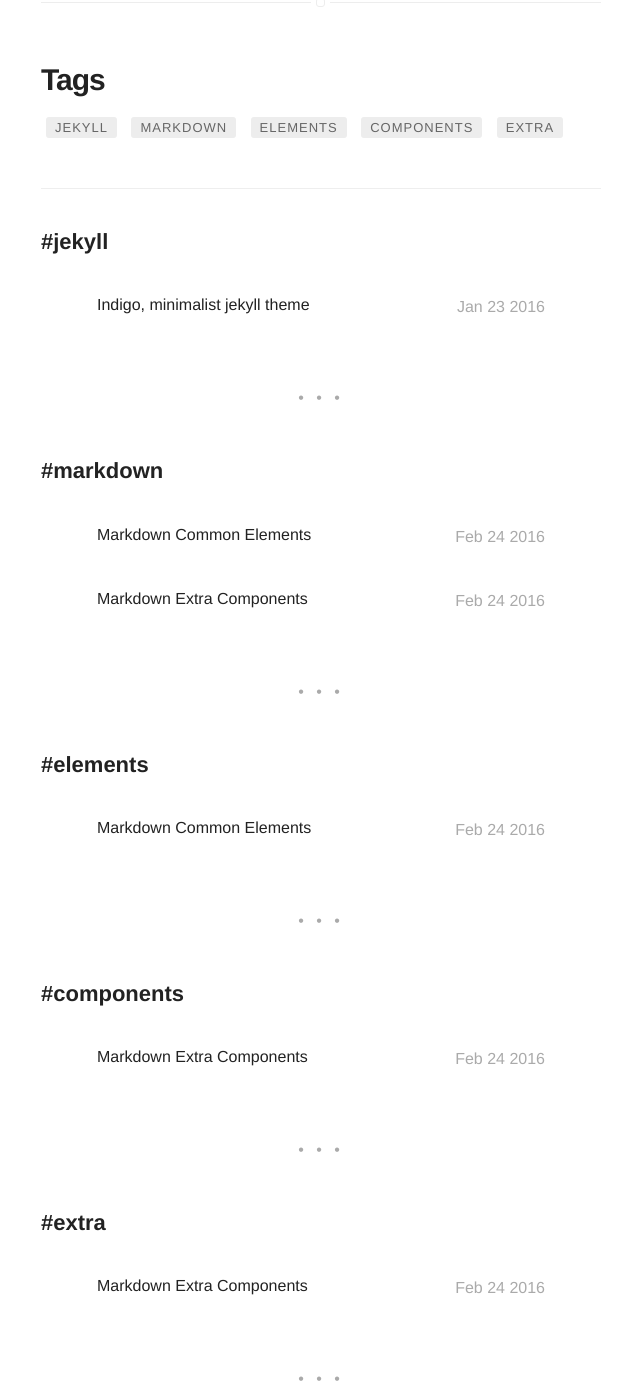
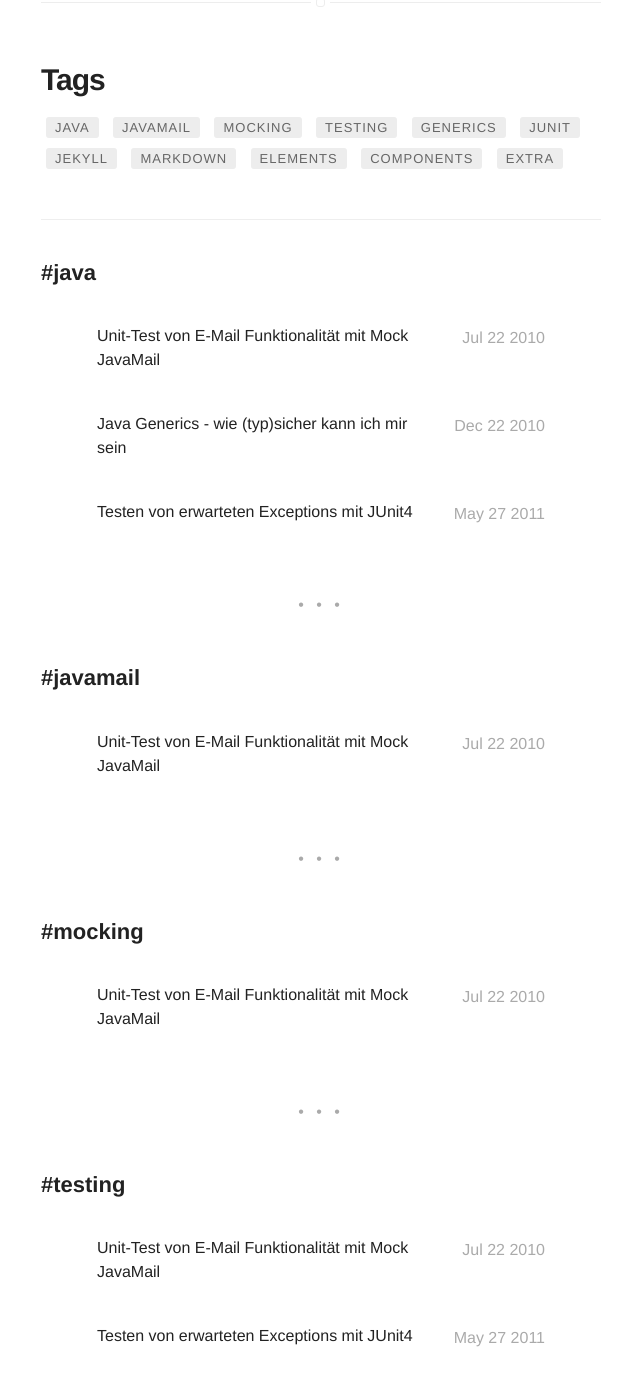
Before and after one commit to torstenmandry/torstenmandry.github.io, a Jekyll site: the page built from tags.html, in a window 1280 px wide and 1400 px high, scrolled down 474 px. Shown: the whole window, without its empty margins (319-959 px from the left). Built offline with Jekyll 4.4.1, drawn with Linux system fonts in a browser that asks for light colours; some of the changed lines change nothing that is shown; some of the changed text lies outside the part shown.

Commit message:
Migrate first three blog posts

```diff
--- a/_config.yml
+++ b/_config.yml
@@ -45,12 +45,12 @@
 email: torsten@mandry-online.de
 
 authors:
-    johndoe:
-        name: John Doe
-        bio: A Man who travels the world eating noodles
+    torstenmandry:
+        name: Torsten Mandry
+        bio: Software Craftsman, Architect, Clean Coder, API Fetishist, Politics Allergic
         external-image: false
         picture: assets/images/profile.jpg
-        twitter: johndoe
+        twitter: torstenmandry
     jamesfoster:
         name: James Foster
         bio: A Man who develops software with coffee
--- /dev/null
+++ b/_posts/2010-07-22-Unit-Test-von-E-Mail-Funktionalitaet-mit-Mock-JavaMail.markdown
@@ -0,0 +1,102 @@
+---
+title: "Unit-Test von E-Mail Funktionalität mit Mock JavaMail"
+layout: post
+date: 2010-07-22 22:30
+image: /assets/images/markdown.jpg
+headerImage: false
+tag:
+- java
+- javamail
+- mocking
+- testing
+blog: true
+author: torstenmandry
+description: Automatisiertes Testen des Versands von E-Mails mit Mock JavaMail
+
+---
+
+Automatisiertes Testen von Java-Code ist meist nicht so einfach. Selbst
+wenn die erste Hürde genommen ist und man weiß was man testen will,
+bleibt man oft recht schnell an der Frage hängen, wie das zu tun ist.
+Richtig schwierig wird es, wenn die zu testende Funktionalität von
+externen Diensten abhängt. Der Versand von E-Mails fällt in diese
+Kategorie.
+
+Vor kurzem stand ich im Rahmen eines Projektes vor dem Problem den
+Versand von E-Mails zu testen. Nach kurzer Recherche bin ich auf das
+Mock JavaMail Projekt (https://mock-javamail.dev.java.net/) gestoßen.
+
+Die Verwendung von Mock JavaMail ist so einfach wie genial. Es muss
+lediglich das JAR-Archiv in den Classpath des JUnit-Tests aufgenommen
+werden und schon ersetzt die Mock-Implementierung den echten Mail-
+Server. Eine Anpassung der JavaMail-Konfiguration ist nicht notwendig.
+Im einfachsten Fall kann der fest verdrahtete Mail-Server in der Java-
+Klasse stehen.
+
+Auf die gesendete E-Mail zugreifen kann man über eine Mailbox-Klasse,
+über welche zu einer E-Mail-Adresse eine Liste der empfangenen
+Nachrichten abgerufen werden kann.
+
+{% highlight java %}
+@Test
+public void testSendMail() {
+    String subject = "Test E-Mail";
+    String message = "Dies ist eine Test E-Mail";
+    String recipientEmail = "test@mail.de";
+    String senderEmail = "noreply@mail.de";
+
+    mailSender.sendMail(subject, message, recipientEmail, senderEmail);
+
+    try {
+      List inbox = Mailbox.get(recipientEmail);
+
+      assertEquals("Mailbox enthält falsche Anzahl E-Mails", 1, inbox.size());
+
+      Message mail = inbox.get(0);
+
+      assertEquals("Empfangene E-Mail hat falschen Betreff", subject,
+          mail.getSubject());
+      assertTrue("Empfangene E-Mail hat falschen Absender", mail.getFrom()[0]
+          .toString().contains(senderEmail));
+
+    } catch (AddressException exc) {
+      fail(exc.toString());
+    } catch (MessagingException exc) {
+      fail(exc.toString());
+    }
+}
+{% endhighlight %}
+
+Neben dem Abfangen und Testen von gesendeten E-Mails kann mit Mock
+JavaMail auch eine Mailbox simuliert (gemockt) werden, um das Abrufen
+von E-Mails (z.B. über POP3) zu testen.
+
+Schließlich kann das Framework dazu verwendet werden Fehler beim Senden
+von E-Mails zu provozieren um so das Fehler-Handling der eigenen
+Applikation zu testen.
+
+{% highlight java %}
+@Test
+public void testSendMailError() {
+    String subject = "Test E-Mail";
+    String message = "Dies ist eine Test E-Mail";
+    String recipientEmail = "test@mail.de";
+    String senderEmail = "noreply@mail.de";
+
+    try {
+      Mailbox.get(recipientEmail).setError(true);
+
+      try {
+        mailSender.sendMail(subject, message, recipientEmail, senderEmail);
+        fail("Fehler beim E-Mail-Versand löst keine RuntimeException aus");
+      } catch (RuntimeException exc) {
+        // Success
+      }
+
+    } catch (AddressException exc) {
+      fail(exc.toString());
+    }
+}
+{% endhighlight %}
+
+Ein sehr hilfreiches Test-Framework das man kennen sollte.
--- /dev/null
+++ b/_posts/2010-12-22-Java-Generics-wie-typsicher-kann-ich-mir-sein.markdown
@@ -0,0 +1,108 @@
+---
+title: "Java Generics - wie (typ)sicher kann ich mir sein"
+layout: post
+date: 2010-12-22 23:03
+image: /assets/images/markdown.jpg
+headerImage: false
+tag:
+- java
+- generics
+blog: true
+author: torstenmandry
+description:
+
+---
+
+Ich habe heute mit einem Kollegen vor einem etwas kniffligen Problem
+gesessen. Beim Versuch in einer JSF-Seite auf ein Property eines
+Entities zuzugreifen bekamen wir einen Fehler, da dort anstelle des
+erwarteten Entities ein BigDecimal-Wert ankam. Es war klar, dass es sich
+dabei um einen dummen Fehler in unserem Code handeln musste, die Frage
+war nur, wo der zu suchen war. Auf den ersten und auch auf den zweiten
+Blick sah alles OK aus. Das Entity kam aus einer java.util.List die über
+Java Generics typsicher definiert war. Erst nachdem wir an einer
+passenden Stelle einen Breakpoint eingefügt haben, kamen wir so langsam
+dahinter was da schief lief.
+
+Um die Sache einfacher erklären zu können hier ein stark vereinfachtes
+Beispiel:
+
+
+{% highlight java %}
+import java.util.List;
+
+public class MyClass {
+  DataProvider dataProvider;
+
+  public MyClass() {
+    dataProvider = new DataProviderImpl();
+  }
+
+  @SuppressWarnings( "unchecked" )
+  public void loadData() {
+    List<MyEntity> data = (List<MyEntity>) dataProvider.getData();
+    // Do something with the data...
+  }
+}
+{% endhighlight %}
+
+Sieht auf den ersten Blick alles korrekt aus, oder? Das haben wir auch
+gedacht, aber irgendwo musste ja der Fehler stecken.
+
+Quiz-Frage: Welchen Typ haben die Elemente in der List<MyEntity> data?
+
+Man sollte annehmen, dass darin nur Objekte vom Typ MyEntity enthalten
+sein können, oder? Stimmt aber nicht! In unserem Fall waren darin zur
+Laufzeit BigDecimal-Werte, weil in unserem DataProvider die Methode
+fehlerhaft programmiert war. Die eigentliche Fehlerursache war
+letztendlich ziemlich unspektakulär (wir hatten vergessen bei einer
+Hibernate SQL-Query den entsprechenden Entity-Typ anzugeben). Viel
+spannender war die Frage warum wir keine ClassCastException bekommen
+hatten, die uns wahrscheinlich ziemlich schnell auf die Ursache
+aufmerksam gemacht hätte.
+
+Um das zu verstehen muss man wissen, dass Java Generics lediglich vom
+Java Compiler - also zur Kompilierzeit - interpretiert werden. Zur
+Kompilierzeit kann der Compiler nicht wissen, ob die getData() Methode
+zur Laufzeit eine Liste mit MyEntity- oder anderen Objekten zurückgibt,
+da die Methoden-Signatur nur eine einfache List (ohne Generics-
+Definition) als Rückgabe-Typ definiert. Das einzige was der Compiler tun
+kann ist uns zu warnen, dass er eine typunsichere Zuweisung gefunden
+hat. Das hat er in unserem Beispiel sogar getan, aber wir haben mit der
+@SuppressWarnings Annotation explizit gesagt "Kein Problem, wir wissen
+was wir tun" (eine fatale Selbstüberschätzung).
+
+Beim Kompilieren - nachdem mögliche Typ-Fehler und/oder -Warnungen
+ausgewertet wurden - werden die Generics-Angaben aus dem Quell-Code
+entfernt. Das was nach dem Kompilieren - im Java Byte-Code - von der
+Zuweisung bestehen bleibt ist das Folgende:
+
+{% highlight java %}
+List data = (List) dataProvider.getData();
+{% endhighlight %}
+
+Also eine Cast-Anweisung die zur Laufzeit keine Auswirkung mehr hat.
+Daher wird hier auch keine ClassCastException ausgelöst, egal welchen
+Typ von Elementen die getData() Methode zurückgibt.
+
+Um den gewünschten Cast-Effekt zu erhalten müssen die einzelnen Elemente
+der Liste gecastet werden.
+
+{% highlight java %}
+List data = new ArrayList();
+for (Object o : dataProvider.getData()) {
+  data.add((MyEntity) o);
+}
+{% endhighlight %}
+
+Dann kann auch die @SuppressWarnings Annotation entfernt werden, und zur
+Laufzeit fliegt die erwartete ClassCastException, sobald dort was
+anderes ankommt als erwartet.
+
+Fazit: Die @SuppressWarnings Annotation ist schnell eingefügt (in
+Eclipse gibt's dafür sogar extra einen Quick Fix). Trotzdem macht es
+manchmal Sinn den oben beschriebenen "Umweg" in Kauf zu nehmen um
+wirklich sicher zu sein, dass unerwartete Elemente nicht einfach
+weiterverarbeitet werden.
+
+In diesem Sinne, frohe Weihnachten...
--- /dev/null
+++ b/_posts/2011-05-27-Testen-von-erwarteten-Exceptions-mit-JUnit4.markdown
@@ -0,0 +1,64 @@
+---
+title: "Testen von erwarteten Exceptions mit JUnit4"
+layout: post
+date: 2011-05-27 16:40
+image: /assets/images/markdown.jpg
+headerImage: false
+tag:
+- java
+- junit
+- testing
+blog: true
+author: torstenmandry
+description: Testen von expected Exceptions in JUnit4
+
+---
+
+Beim durcharbeiten einer Schulung zum Thema "Microtesting" werde ich
+gerade auf ein Feature in JUnit4 aufmerksam, welches ich bisher noch
+nicht kannte.
+
+Wollte ich bisher testen, dass eine Methode eine Exception auslöst, so
+habe ich in etwa folgenden Test-Code geschrieben:
+
+{% highlight java %}
+@Test
+public void methodCallShouldThrowNumberFormatException() {
+  try {
+    objectUnterTest.methodUnderTest();
+    fail("Should throw NumberFormatException");
+  } catch ( NumberFormatException exc ) {
+    // everything is fine
+  }
+}
+{% endhighlight %}
+
+
+Das ist zum einen etwas umständlich, zum anderen kann es je nach
+verwendeten Code-Analyse Einstellungen auch zu Warnungen führen, dass
+der Catch-Block nichts tut.
+
+Schöner und deutlich einfacher ist die Verwendung des Attributes
+"expected" der @Test Annotation.
+
+{% highlight java %}
+@Test ( expected = NumberFormatException.class )
+public void methodCallShouldThrowNumberFormatException() {
+  objectUnterTest.methodUnderTest();
+}
+{% endhighlight %}
+
+
+Damit teile ich JUnit mit, dass ich bei der Durchführung dieses Tests
+erwarte dass eine NumberFormatException ausgelöst wird. Ist dies der
+Fall bewertet JUnit den Test als erfolgreich (grün). Fliegt keine oder
+eine andere Exception schlägt der Test fehl.
+
+Als weiteres Attribut der @Test Annotation kann eine "timeout"
+Zeitspanne angegeben werden, nach welcher der Test mit einem Fehler
+abgebrochen wird. Sicherlich auch nicht falsch, das zu wissen.
+
+Ergänzung: Ab JUnit 4.7 geht das ganze noch eleganter mit der
+ExpectedException Rule (siehe Blog-Post von Alex Ruiz [1]).
+
+[1]: http://alexruiz.developerblogs.com/?p=1530
```
